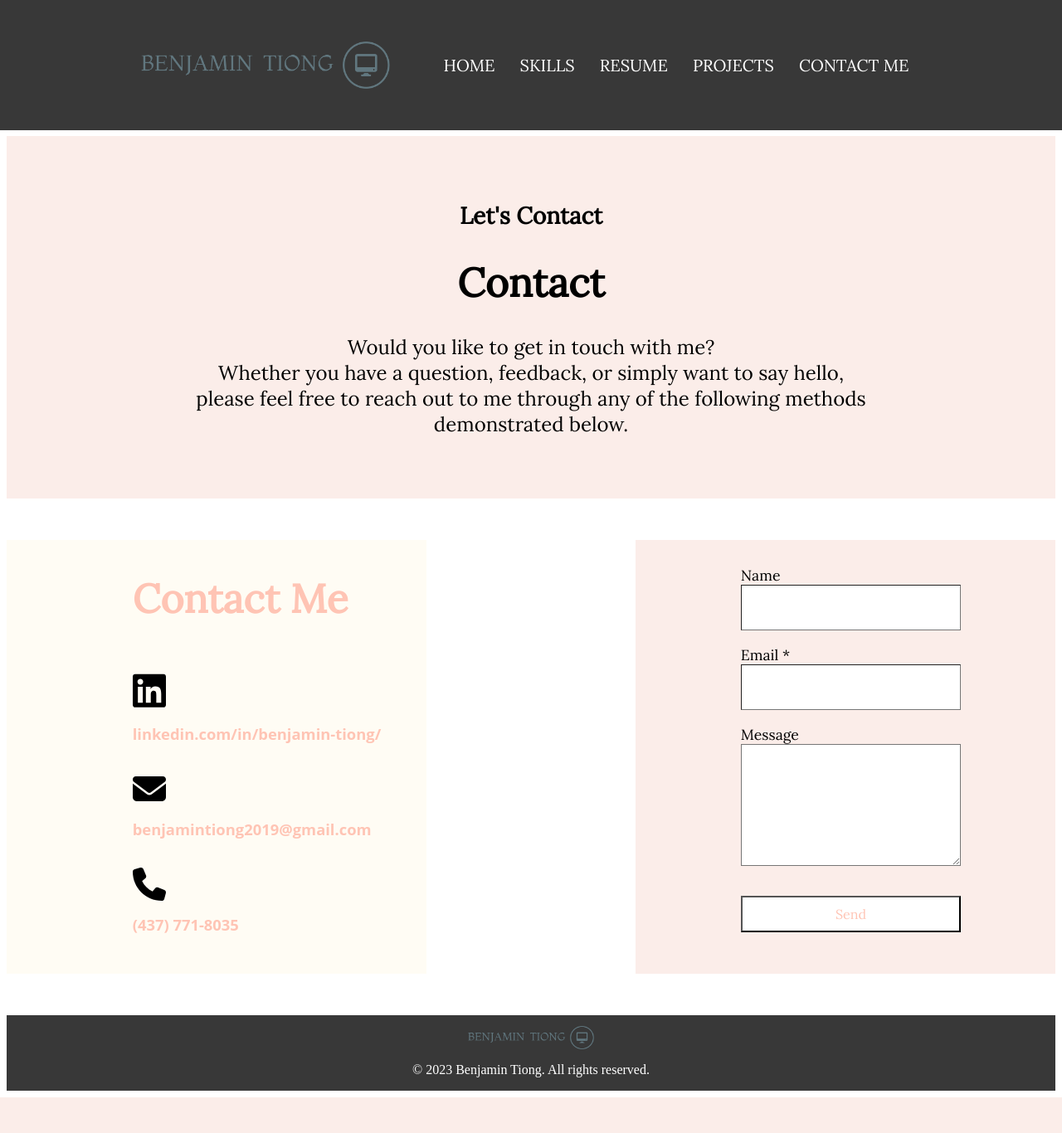
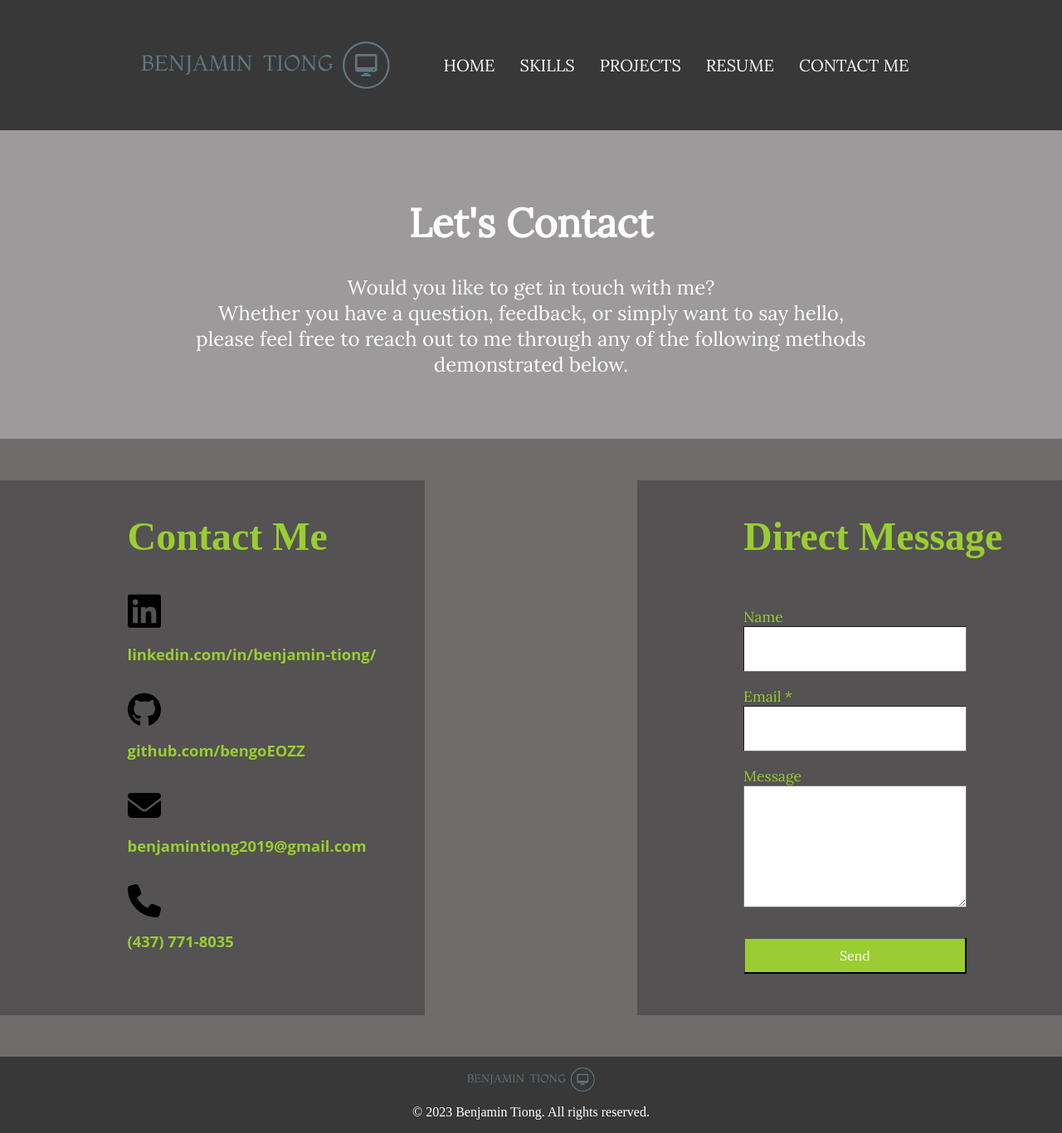
Before and after one commit to bengoEOZZ/portfolio, a PHP site: page /contact in a window 1280 px wide. Shown: the whole page at 83% size. Before the commit the page ends 1323 px from the top, so only its background shows below. Run offline with PHP 8.4, Linux system fonts and the light colour scheme.

Commit message:
Contact and Resume Pages: Changed Style and edited layout and banners

```diff
--- a/contact/index.php
+++ b/contact/index.php
@@ -20,8 +20,7 @@
 
     <!-- CONTACT HEADER -->
     <div class="header-container">
-        <h3>Let's Contact</h3>
-        <h1>Contact</h1>
+        <h1>Let's Contact</h1>
         <p>Would you like to get in touch with me?<br>
         Whether you have a question, feedback, or simply want to say hello,<br>
         please feel free to reach out to me through any of the following methods<br>
@@ -33,10 +32,10 @@
     <div class="contact-wrapper">
         <!-- CONTACT SECTION -->
         <div id="contact-info">
-            <h2 class="contact-left">Contact Me</h3><br>
+            <h2 class="contact-title">Contact Me</h2>
             <div class="contact-info-section">
                 <!--! Font Awesome Pro 6.2.0 by @fontawesome - https://fontawesome.com License - https://fontawesome.com/license (Commercial License) Copyright 2022 Fonticons, Inc. -->
-                <svg id="linkedin-icon" class="contact-icon" xmlns="http://www.w3.org/2000/svg" viewBox="0 0 448 512">
+                <svg class="contact-icon" xmlns="http://www.w3.org/2000/svg" viewBox="0 0 448 512">
                     <path d="M416 32H31.9C14.3 32 0 46.5 0 64.3v383.4C0 465.5 14.3 480 31.9 480H416c17.6 0 32-14.5 32-32.3V64.3c0-17.8-14.4-32.3-32-32.3zM135.4 416H69V202.2h66.5V416zm-33.2-243c-21.3 0-38.5-17.3-38.5-38.5S80.9 96 102.2 96c21.2 0 38.5 17.3 38.5 38.5 0 21.3-17.2 38.5-38.5 38.5zm282.1 243h-66.4V312c0-24.8-.5-56.7-34.5-56.7-34.6 0-39.9 27-39.9 54.9V416h-66.4V202.2h63.7v29.2h.9c8.9-16.8 30.6-34.5 62.9-34.5 67.2 0 79.7 44.3 79.7 101.9V416z"/>
                 </svg>
                 <p class="contact-link-text">
@@ -45,7 +44,16 @@
             </div><br>
             <div class="contact-info-section">
                 <!--! Font Awesome Pro 6.2.0 by @fontawesome - https://fontawesome.com License - https://fontawesome.com/license (Commercial License) Copyright 2022 Fonticons, Inc. -->
-                <svg id="email-icon" class="contact-icon" xmlns="http://www.w3.org/2000/svg" viewBox="0 0 512 512">
+                <svg class="contact-icon" xmlns="http://www.w3.org/2000/svg" viewBox="0 0 496 512">
+                    <path d="M165.9 397.4c0 2-2.3 3.6-5.2 3.6-3.3.3-5.6-1.3-5.6-3.6 0-2 2.3-3.6 5.2-3.6 3-.3 5.6 1.3 5.6 3.6zm-31.1-4.5c-.7 2 1.3 4.3 4.3 4.9 2.6 1 5.6 0 6.2-2s-1.3-4.3-4.3-5.2c-2.6-.7-5.5.3-6.2 2.3zm44.2-1.7c-2.9.7-4.9 2.6-4.6 4.9.3 2 2.9 3.3 5.9 2.6 2.9-.7 4.9-2.6 4.6-4.6-.3-1.9-3-3.2-5.9-2.9zM244.8 8C106.1 8 0 113.3 0 252c0 110.9 69.8 205.8 169.5 239.2 12.8 2.3 17.3-5.6 17.3-12.1 0-6.2-.3-40.4-.3-61.4 0 0-70 15-84.7-29.8 0 0-11.4-29.1-27.8-36.6 0 0-22.9-15.7 1.6-15.4 0 0 24.9 2 38.6 25.8 21.9 38.6 58.6 27.5 72.9 20.9 2.3-16 8.8-27.1 16-33.7-55.9-6.2-112.3-14.3-112.3-110.5 0-27.5 7.6-41.3 23.6-58.9-2.6-6.5-11.1-33.3 2.6-67.9 20.9-6.5 69 27 69 27 20-5.6 41.5-8.5 62.8-8.5s42.8 2.9 62.8 8.5c0 0 48.1-33.6 69-27 13.7 34.7 5.2 61.4 2.6 67.9 16 17.7 25.8 31.5 25.8 58.9 0 96.5-58.9 104.2-114.8 110.5 9.2 7.9 17 22.9 17 46.4 0 33.7-.3 75.4-.3 83.6 0 6.5 4.6 14.4 17.3 12.1C428.2 457.8 496 362.9 496 252 496 113.3 383.5 8 244.8 8zM97.2 352.9c-1.3 1-1 3.3.7 5.2 1.6 1.6 3.9 2.3 5.2 1 1.3-1 1-3.3-.7-5.2-1.6-1.6-3.9-2.3-5.2-1zm-10.8-8.1c-.7 1.3.3 2.9 2.3 3.9 1.6 1 3.6.7 4.3-.7.7-1.3-.3-2.9-2.3-3.9-2-.6-3.6-.3-4.3.7zm32.4 35.6c-1.6 1.3-1 4.3 1.3 6.2 2.3 2.3 5.2 2.6 6.5 1 1.3-1.3.7-4.3-1.3-6.2-2.2-2.3-5.2-2.6-6.5-1zm-11.4-14.7c-1.6 1-1.6 3.6 0 5.9 1.6 2.3 4.3 3.3 5.6 2.3 1.6-1.3 1.6-3.9 0-6.2-1.4-2.3-4-3.3-5.6-2z"/>
+                </svg>
+                <p class="contact-link-text">
+                    <a class="contact-link" href="https://github.com/bengoEOZZ" target="_blank">github.com/bengoEOZZ</a>
+                </p>
+            </div><br>
+            <div class="contact-info-section">
+                <!--! Font Awesome Pro 6.2.0 by @fontawesome - https://fontawesome.com License - https://fontawesome.com/license (Commercial License) Copyright 2022 Fonticons, Inc. -->
+                <svg class="contact-icon" xmlns="http://www.w3.org/2000/svg" viewBox="0 0 512 512">
                     <path d="M48 64C21.5 64 0 85.5 0 112c0 15.1 7.1 29.3 19.2 38.4L236.8 313.6c11.4 8.5 27 8.5 38.4 0L492.8 150.4c12.1-9.1 19.2-23.3 19.2-38.4c0-26.5-21.5-48-48-48H48zM0 176V384c0 35.3 28.7 64 64 64H448c35.3 0 64-28.7 64-64V176L294.4 339.2c-22.8 17.1-54 17.1-76.8 0L0 176z"/>
                 </svg>
                 <p class="contact-link-text">
@@ -54,7 +62,7 @@
             </div><br>
             <div class="contact-info-section">
                 <!--! Font Awesome Pro 6.2.0 by @fontawesome - https://fontawesome.com License - https://fontawesome.com/license (Commercial License) Copyright 2022 Fonticons, Inc. -->
-                <svg id="phone icon" class="contact-icon" xmlns="http://www.w3.org/2000/svg" viewBox="0 0 512 512">
+                <svg class="contact-icon" xmlns="http://www.w3.org/2000/svg" viewBox="0 0 512 512">
                 <!--! Font Awesome Pro 6.4.0 by @fontawesome - https://fontawesome.com License - https://fontawesome.com/license (Commercial License) Copyright 2023 Fonticons, Inc. -->
                     <path d="M164.9 24.6c-7.7-18.6-28-28.5-47.4-23.2l-88 24C12.1 30.2 0 46 0 64C0 311.4 200.6 512 448 512c18 0 33.8-12.1 38.6-29.5l24-88c5.3-19.4-4.6-39.7-23.2-47.4l-96-40c-16.3-6.8-35.2-2.1-46.3 11.6L304.7 368C234.3 334.7 177.3 277.7 144 207.3L193.3 167c13.7-11.2 18.4-30 11.6-46.3l-40-96z"/>
                 </svg>
@@ -67,6 +75,7 @@
 
         <!-- CONTACT FORM -->
         <form id="contact-form" class="section" method="POST" action="https://api.web3forms.com/submit" target="_blank">
+            <h2 class="contact-title">Direct Message</h2>
             <input type="hidden" name="access_key" value="b04a14fc-2e89-4a9c-a6e2-040689b7321e">
             <br>
             <label for="name">Name</label><br>
--- a/navbar.php
+++ b/navbar.php
@@ -31,10 +31,10 @@
                 </div>
             </li>
             <li class="navitem">
-                <a class="navlink" href='/resume'>RESUME</a>
+                <a class="navlink" href='/projects'>PROJECTS</a>
             </li>
             <li class="navitem">
-                <a class="navlink" href='/projects'>PROJECTS</a>
+                <a class="navlink" href='/resume'>RESUME</a>
             </li>
             <li class="navitem">
                 <a class="navlink" href='/contact'>CONTACT ME</a>
--- a/projects/index.php
+++ b/projects/index.php
@@ -33,8 +33,6 @@
 	</div>
     <!-- PROFILE HEADER END -->
 
-    <img class="project-card-image" src="/static/images/not_done.jpg">
-
     <!-- FOOTER -->
     <?php
         require __DIR__ . '../../footer.php';
--- a/static/css/contact_style.css
+++ b/static/css/contact_style.css
@@ -1,8 +1,13 @@
 /* * * * * * * * * * Contact Styling * * * * * * * * * */
+body {
+    margin: 0;
+	background-color: rgb(112,108,108);
+}
+
 .header-container {
     font-family: 'Lora', 'serif';
     font-size: 1.5em;
-    background-color: rgba(248, 220, 212, 0.5);
+    background-color: rgba(200, 200, 200, 0.5);
     padding-top: 50px;
     margin-top: 95px;
     position: relative;
@@ -10,6 +15,7 @@
     height: auto;
     text-align: center;
     padding-bottom: 50px;
+    color: white;
 }
 
 .contact-wrapper {
@@ -21,7 +27,7 @@
     padding-left: 12%;
     margin-top: 50px;
     width: 40%;
-    background-color: rgb(256, 252, 244);
+    background-color: rgba(56, 56, 56, 0.5);
     margin-bottom: 50px;
     display: flex;
     flex-direction: column;
@@ -35,24 +41,21 @@
 
 .contact-link-text {
     font-family: "Open Sans", sans-serif;
-
-    align-items: center;
 }
 
 .contact-link {
     text-decoration: none;
-    color: rgba(256, 196, 180);
+    color: yellowgreen;
     font-weight: bold;
     font-size: 1.15em;
 }
 
 #contact-form {
-    padding-top: 1%;
     padding-left: 10%;
     margin-top: 50px;
     margin-bottom: 50px;
     width: 40%;
-    background-color: rgba(248, 220, 212, 0.5);
+    background-color: rgba(56, 56, 56, 0.5);
 }
 
 #contact-form > label {
@@ -60,6 +63,7 @@
     font-size: 1.1em;
 	margin: auto;
 	width: 50%;
+    color: yellowgreen;
 }
 
 #contact-form > input, #contact-form > textarea {
@@ -76,21 +80,21 @@
     font-family: 'Lora', serif;
 	font-size: 1em;
     color: rgba(256, 196, 180);
-    background-color: white;
+    color: white;
+    background-color: yellowgreen;
 	padding: 10px 20px;
     width: 70%;
     transition: background-color 0.5s ease;
-    transition: border-color 0.5s ease;
 }
 
 #contact-form > button:hover {
-    background-color: rgb(256, 252, 228);
-    border-color: white;
+    color: black;
+    background-color: white;
 }
 
-.contact-left {
+.contact-title {
     display: flex;
-    font-family: 'Lora', serif;
+    font-family: 'Open-sans', serif;
     font-size: 3em;
-    color: rgba(256, 196, 180);
+    color: yellowgreen;
 }
--- a/static/css/nav_style.css
+++ b/static/css/nav_style.css
@@ -127,7 +127,7 @@ html {
     font-family: 'Lora', serif;;
     font-size: 3em;
     justify-content: center;
-    color: rgba(256, 196, 180);
+    color: yellowgreen;
     text-align: center;
 }
 
```
Also changed, not shown: static/css/project_style.css (+6 -1 lines), static/css/resume_style.css (+6 -1 lines), static/css/skills_style.css (+6 -1 lines), static/images/project-banner.jpeg, static/images/resume-banner.jpeg, static/images/skills-banner.jpeg.
